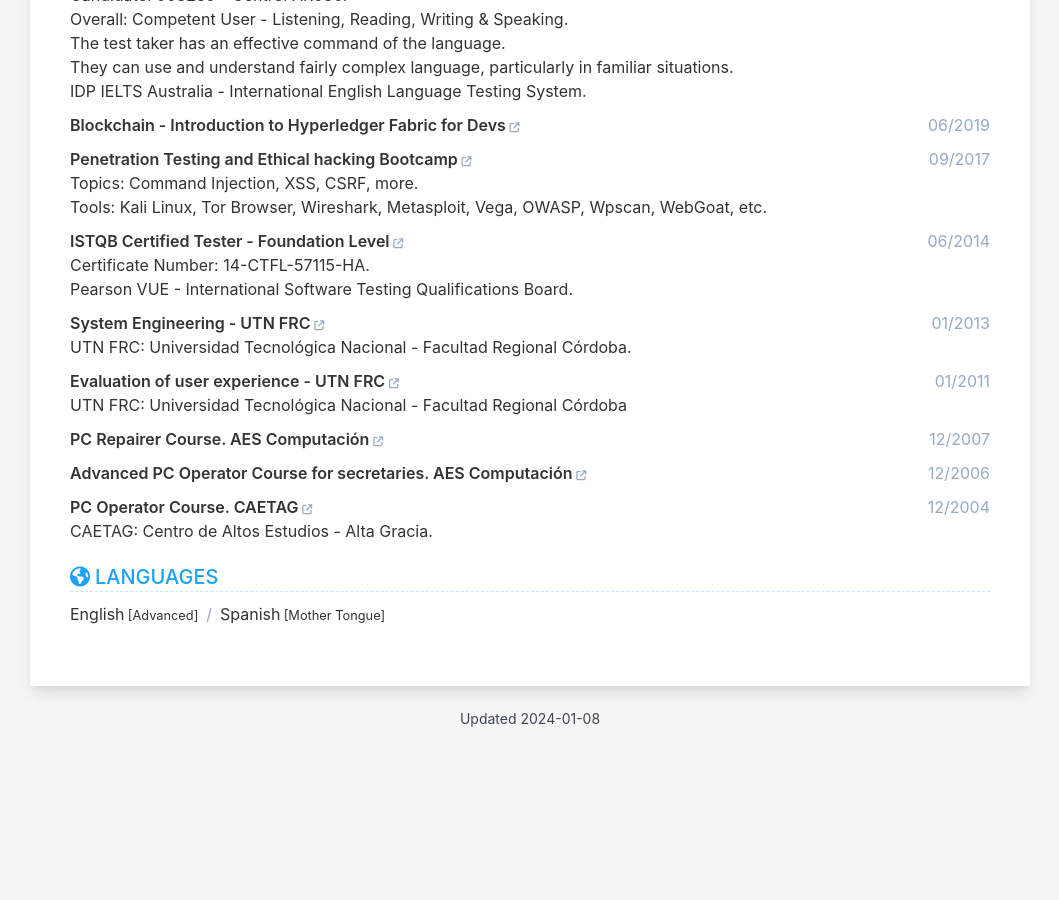
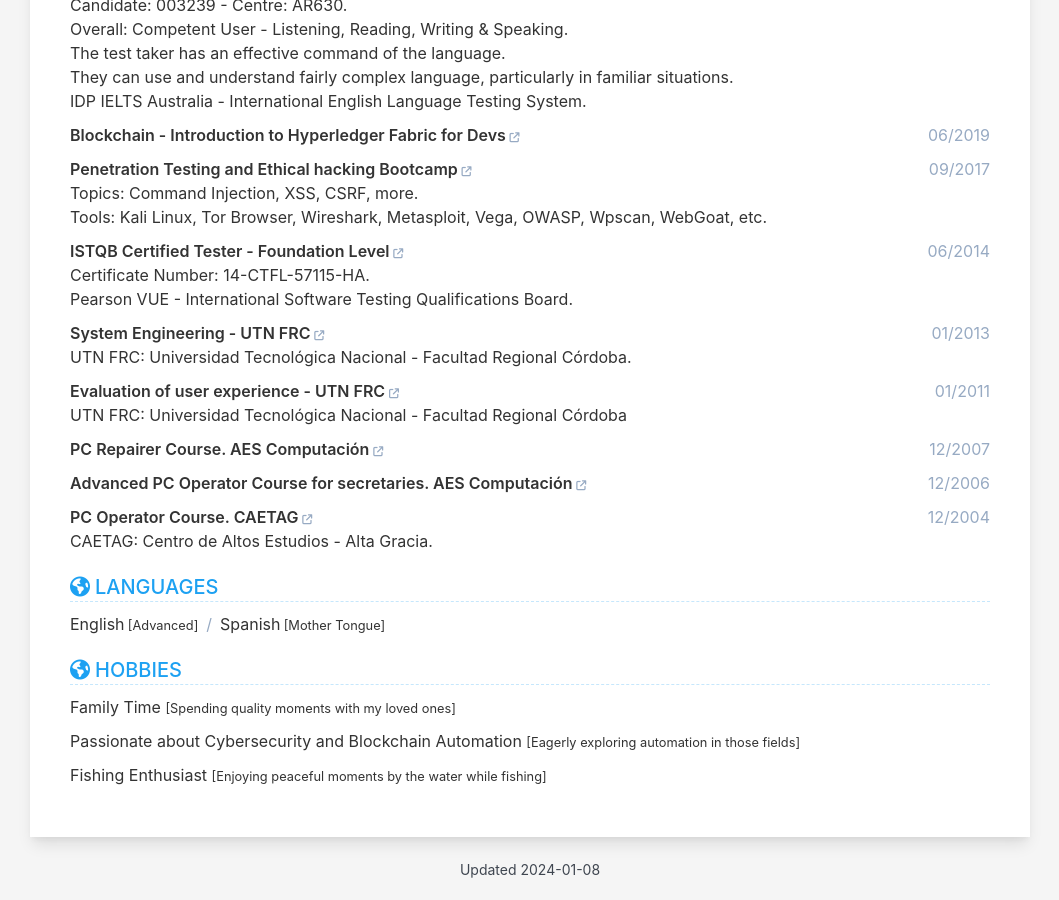
Before and after one commit to cvera08/full-resume, a Jekyll site: the page built from index.html, in a window 1280 px wide and 900 px high, scrolled down 5087 px. Shown: the whole window, without its empty margins (110-1169 px from the left). Built offline with Jekyll 4.4.1, drawn with Linux system fonts in a browser that asks for light colours; before the commit the page ends 5836 px from its top, so only the background shows below that.

Commit message:
feat: hobbies

```diff
--- a/_data/data.yml
+++ b/_data/data.yml
@@ -390,6 +390,20 @@ language:
     - idiom: Spanish
       level: Mother Tongue
 
+hobbies:
+  show: true
+  order: 12
+  title: Hobbies
+  description: |
+
+  items:
+    - idiom: Family Time
+      level: Spending quality moments with my loved ones
+    - idiom: Passionate about Cybersecurity and Blockchain Automation
+      level: Eagerly exploring automation in those fields
+    - idiom: Fishing Enthusiast
+      level: Enjoying peaceful moments by the water while fishing
+
 footer:
   display: false
 
--- a/_includes/common.html
+++ b/_includes/common.html
@@ -15,6 +15,7 @@
   {%- include interest.html %}
   {%- include evaluation.html %}
   {%- include reference.html %}
+  {%- include hobbies.html %}
 </div>
 {%- if site.site_footer %}
 {%- include footer.html %}
--- /dev/null
+++ b/_includes/hobbies.html
@@ -0,0 +1,30 @@
+{%- assign hobbies = data.hobbies %}
+{%- if hobbies and hobbies.show %}
+<section class="hobbies" style="order: {{ hobbies.order | default: 1 }}">
+  <div class="section-title">
+    <i class="section-icon fa-solid fa-earth-americas"></i>
+    <h2>{{ hobbies.title }}</h2>
+  </div>
+
+  <div class="section-content">
+    {%- if hobbies.description.size > 0 %}
+    <div class="description markdown">
+      {{ hobbies.description | markdownify }}
+    </div>
+    {%- endif %}
+
+    {%- if hobbies.items %}
+    <div class="items">
+      {%- for item in hobbies.items %}
+      <div class="item">
+        <span>{{ item.idiom }}</span>
+        {%- if item.level %}
+        <small>[{{ item.level }}]</small>
+        {%- endif %}
+      </div>
+      {%- endfor %}
+    </div>
+    {%- endif %}
+  </div>
+</section>
+{%- endif %}
```
